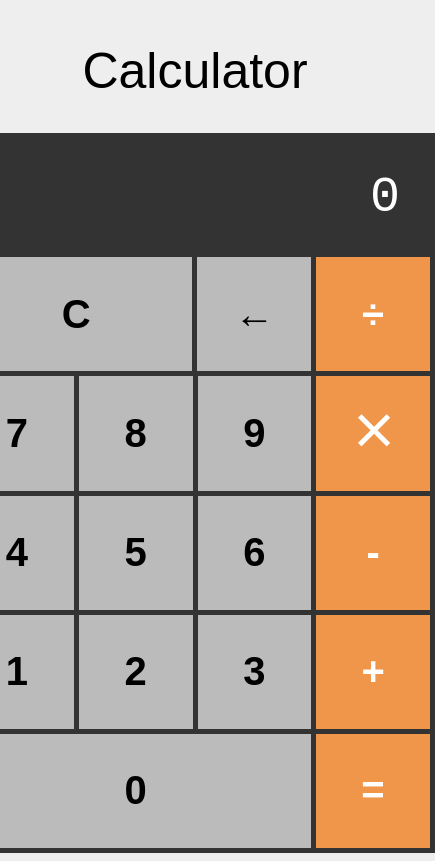
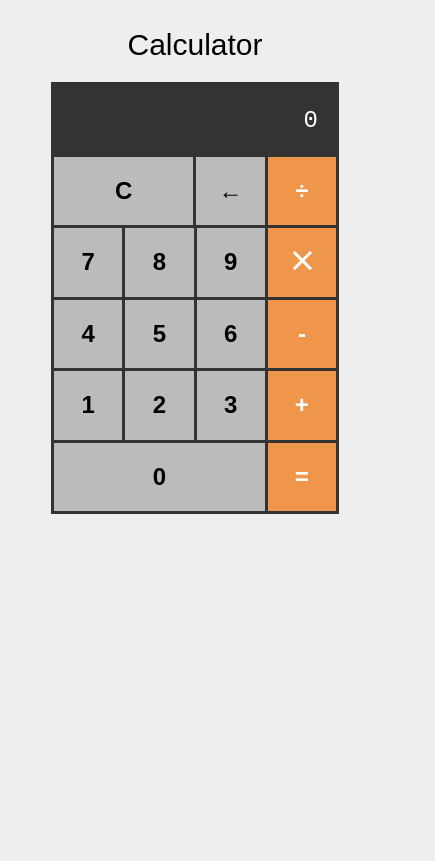
Before and after one commit to SindreBeba/calculator, a plain HTML site: page index.html in a window 390 px wide. Shown: the whole page, 435 px wide, since content can reach past the window. Drawn offline with Linux system fonts and the light colour scheme.

Commit message:
Added media queries for smaller screens, fixes #2

```diff
--- a/calculator.css
+++ b/calculator.css
@@ -88,3 +88,78 @@ body {
 .btn:last-child:active {
     background-color: rgb(218, 135, 67);
 }
+
+@media only screen and (max-width: 520px) {
+    .calc {
+        border-width: 4px;
+        height: 576px;
+        width: 384px;
+    }
+
+    .output {
+        margin: 4px 16px 0 16px;
+        padding: 0 8px;
+    }
+
+    .calc, .calc-row {
+        gap: 4px;
+    }
+
+    .page-title {
+        font-size: 40px;
+    }
+
+    .output, .btn {
+        font-size: 32px;
+    }
+}
+
+@media only screen and (max-width: 415px) {
+    .calc {
+        border-width: 3px;
+        height: 432px;
+        width: 288px;
+    }
+
+    .output {
+        margin: 3px 12px 0 12px;
+        padding: 0 6px;;
+    }
+
+    .calc, .calc-row {
+        gap: 3px;
+    }
+
+    .page-title {
+        font-size: 30px;
+    }
+
+    .output, .btn {
+        font-size: 24px;
+    }
+}
+
+@media only screen and (max-width: 310px) {
+    .calc {
+        border-width: 2px;
+        height: 288px;
+        width: 192px;
+    }
+
+    .output {
+        margin: 2px 8px 0 8px;
+        padding: 0 4px;;
+    }
+
+    .calc, .calc-row {
+        gap: 2px;
+    }
+
+    .page-title {
+        font-size: 20px;
+    }
+
+    .output, .btn {
+        font-size: 16px;
+    }
+}
```
Also changed, not shown: README.md.
